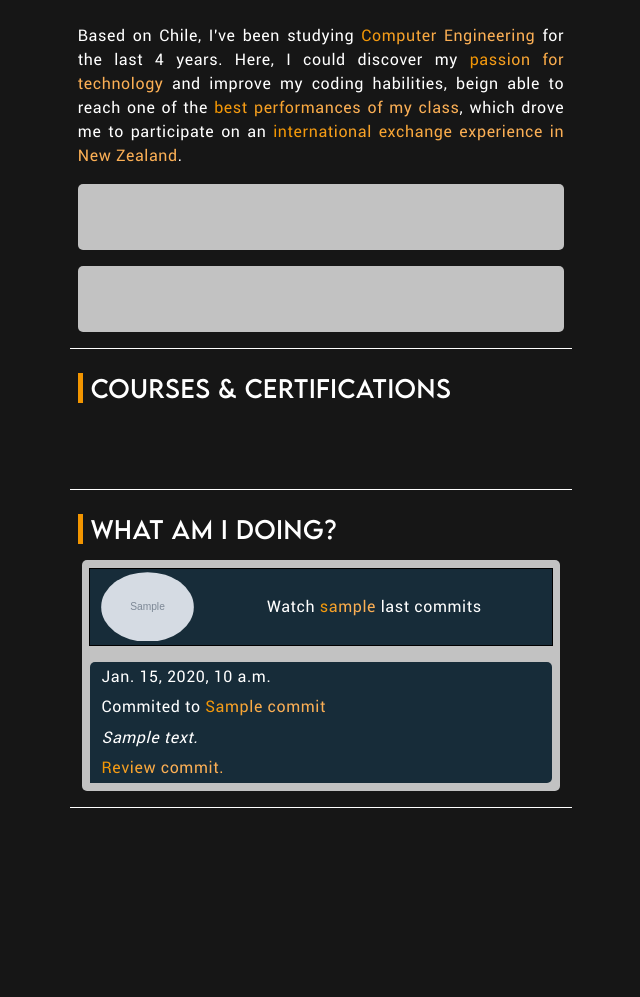
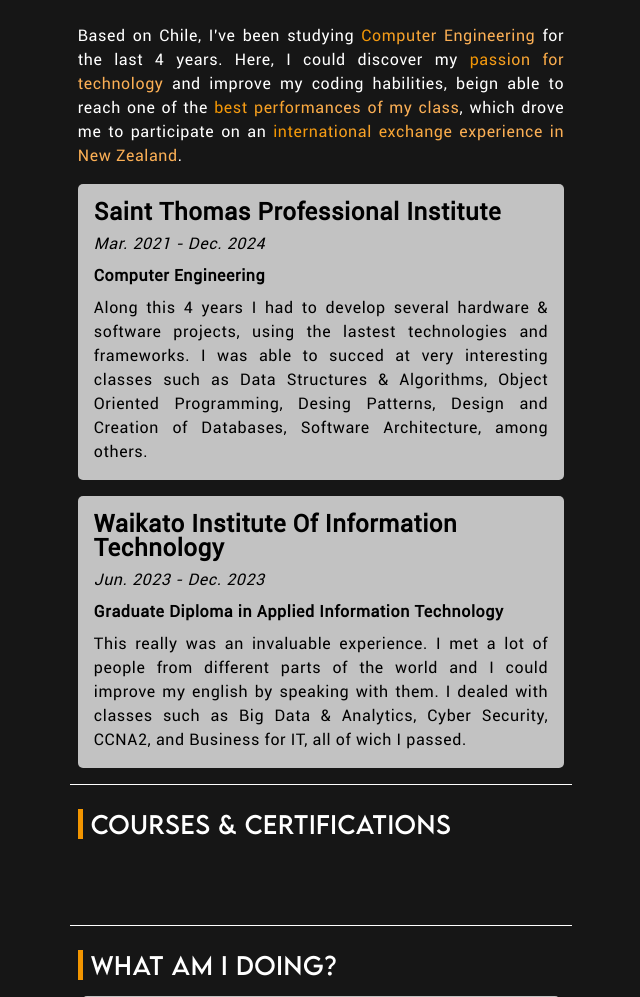
Before and after one commit to zebalday/Portfolio, a Django app: template website/templates/professional-info.html in a window 1280 px wide. Shown: the part 437-1434 px from the top of the page, without its empty margins (319-959 px from the left). Run offline with Django 5.2, Linux system fonts and the light colour scheme; the template is opened without the code that fills it: most values are stand-ins (such as "Sample title", 1, 10 or a date in 2020); grey boxes marked "Sample" are stand-in pictures; some libraries are stand-ins or nearby versions.

Commit message:
Commit 14th: Context processor for listing public projects (Added); githu_api.py (Del); GitHubAPI is being used as submodule for requests to GH public API. Professional info section style refactors.

```diff
--- a/website/static/css/styles.professional-info.css
+++ b/website/static/css/styles.professional-info.css
@@ -1,5 +1,4 @@
 .professional-info-container{
-    /* border: 1px solid var(--color-light-primary-a0); */
     width: 90%;
     display: flex;
     flex-direction: column;
@@ -11,7 +10,6 @@
     .studies-section,
     .certifications-section,
     .commits-section{
-        /* border: 1px solid var(--color-light-primary-a0); */
         width: 95%;
         padding: 0.5rem;
         display: flex;
@@ -19,6 +17,7 @@
         min-height: 100px;
         border-bottom: 1px solid var(--color-light-primary-a0);
         padding-bottom: 1rem;
+        font-family: "Roboto-R";
 
         .section-title{
             margin-bottom: 1rem;
@@ -62,8 +61,29 @@
             .institution-item{
                 min-height: 50px;
                 background-color: var(--color-dark-primary-a10);
-                padding: 0.5rem;
+                padding: 1rem;
                 border-radius: 5px;
+                display: flex;
+                flex-direction: column;
+                row-gap: 0.5rem;
+
+                .title{
+                    line-height: 1.5rem;
+                    h2{
+                        margin: 0 auto;
+                    }
+                }
+                .date{
+                    font-style: italic;
+                    color: var(--color-dark-secondary-a10);
+                }
+                .degree{
+                    font-weight: bold;
+                }
+                >div>p{
+                    color: var(--color-dark-secondary-a90);
+                    margin: 0 auto;
+                }
             }
         }
     }
--- a/website/templates/includes/last-commits.html
+++ b/website/templates/includes/last-commits.html
@@ -5,7 +5,7 @@
     {% comment %} PROFILE SECTION {% endcomment %}
     <div class="github-user">
         <img src="{{ github_user.avatar_url }}" alt="commiter avatar">
-        <p>Watch <a href="{{ github_user.github_url}}" class="highlighted-text">{{ github_user.username}}</a> last commits</p>
+        <p>Watch <a href="{{ github_user.user_url}}" class="highlighted-text">{{ github_user.username}}</a> last commits</p>
     </div>
 
     {% comment %} COMMIT LISTING {% endcomment %}
--- a/website/templates/professional-info.html
+++ b/website/templates/professional-info.html
@@ -22,12 +22,47 @@
                 <div class="stack-item"><img src="{% static 'img/icons/django-logo.png' %}"></div>
             </div>
         </div>
+
         <div class="studies-section">
             <div class="section-title">Studies</div>
             <p>Based on Chile, I've been studying <span class="highlighted-text">Computer Engineering</span> for the last 4 years. Here, I could discover my <span class="highlighted-text">passion for technology</span> and improve my coding habilities, beign able to reach one of the <span class="highlighted-text">best performances of my class</span>, which drove me to participate on an <span class="highlighted-text">international exchange experience in New Zealand</span>.</p>
+
             <div class="study-institutions">
-                <div class="institution-item"></div>
-                <div class="institution-item"></div>
+                <div class="institution-item">
+                    <div class="title">
+                        <h2>Saint Thomas Professional Institute</h2>
+                    </div>
+                    <div class="date">
+                        <p>Mar. 2021 - Dec. 2024</p>
+                    </div>
+                    <div class="degree">
+                        <p>Computer Engineering</p>
+                    </div>
+                    <div class="description">
+                        <p>
+                        Along this 4 years I had to develop several hardware & software projects, using the lastest technologies and frameworks.
+                        I was able to succed at very interesting classes such as Data Structures & Algorithms, Object Oriented Programming, Desing Patterns, Design and Creation of Databases, Software Architecture, among others.
+                        </p>
+                    </div>
+                </div>
+
+                <div class="institution-item">
+                    <div class="title">
+                        <h2>Waikato Institute Of Information Technology</h2>
+                    </div>
+                    <div class="date">
+                        <p>Jun. 2023 - Dec. 2023</p>
+                    </div>
+                    <div class="degree">
+                        <p>Graduate Diploma in Applied Information Technology</p>
+                    </div>
+                    <div class="description">
+                        <p>
+                        This really was an invaluable experience. I met a lot of people from different parts of the world and I could improve my english by speaking with them.
+                        I dealed with classes such as Big Data & Analytics, Cyber Security, CCNA2, and Business for IT, all of wich I passed.
+                        </p>
+                    </div>
+                </div>
             </div>
         </div>
         <div class="certifications-section">
--- a/website/views.py
+++ b/website/views.py
@@ -1,7 +1,7 @@
 from django.shortcuts import render
 from django.views.generic import TemplateView
 from .models import Project, ProjectImage, User, Language, Framework, Library
-from .github_api import GitHubApi
+from .pyhub import GitHubAPI
 
 
 # HOME SCREEN - LANDING PAGE
@@ -17,7 +17,7 @@ class ProfessionalInfo(TemplateView):
     template_name = "professional-info.html"
     context = {}
 
-    api = GitHubApi()
+    api = GitHubAPI.GitHubApi
     github_user = api.getUser("zebalday")
     github_last_commits = api.getLastCommits("zebalday", 5)
 
```
Also changed, not shown: website/github_api.py (deleted, +0 -79 lines), 1 other file.
